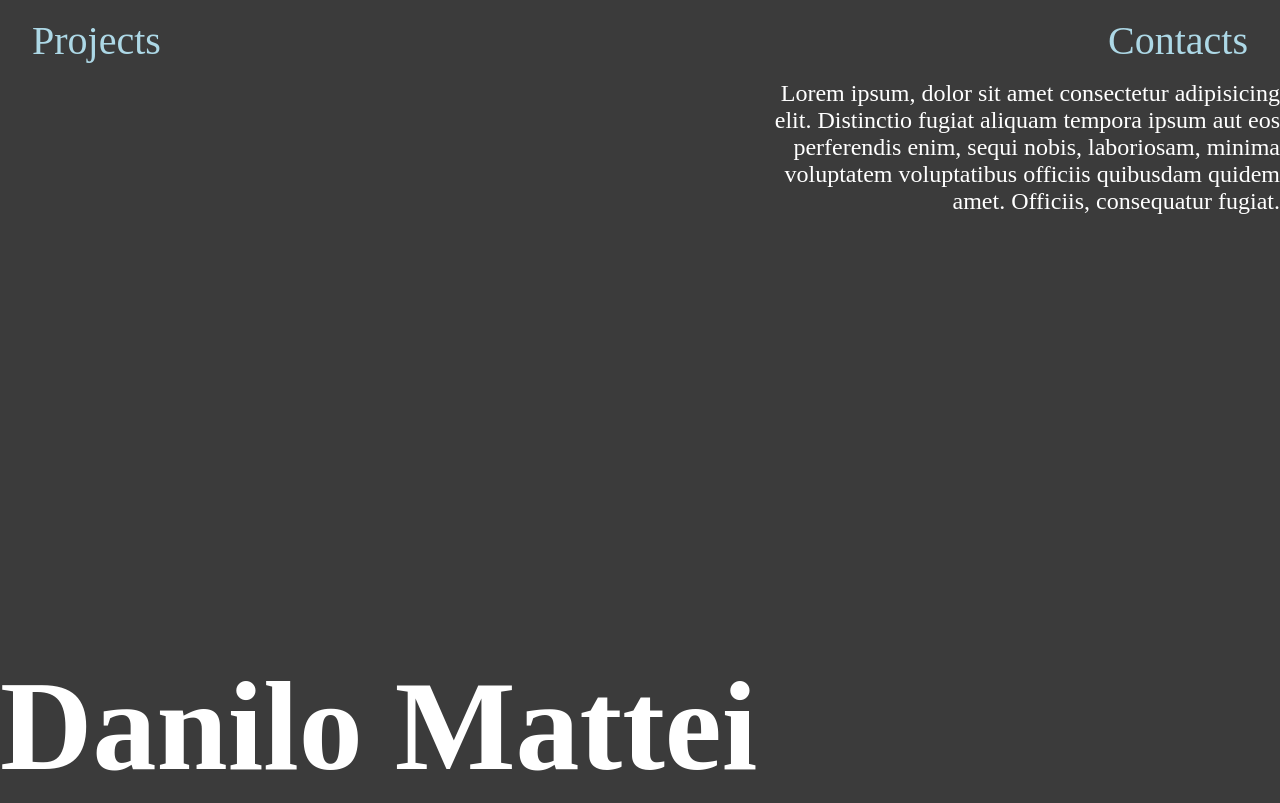
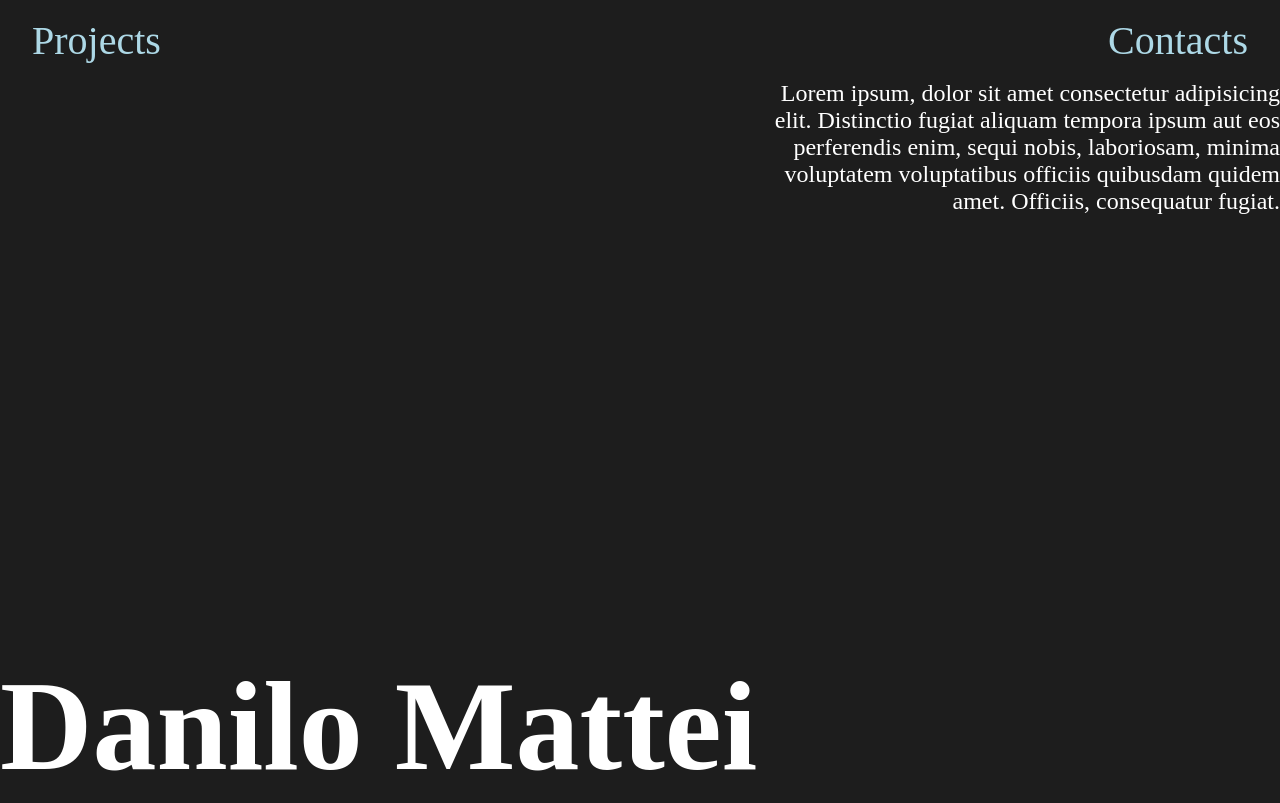
Before and after one commit to danilomattei/portfolio, a plain HTML site: page index.html in a window 1280 px wide. Shown: the top 803 px of the page. Drawn offline with Linux system fonts and the light colour scheme.

Commit message:
Update styles.css
Zmena barvy pozadi

```diff
--- a/styles.css
+++ b/styles.css
@@ -14,7 +14,7 @@ body {
     display: flex;
     justify-content: space-between;
     align-items: center;
-    background: rgb(59, 59, 59);
+    background: rgb(29, 29, 29);
     height: 10vh;
     width: 100%;
     font-size: 2.5rem;
@@ -35,7 +35,7 @@ body {
 }
 
 .page {
-    background: rgb(59, 59, 59);
+    background: rgb(29, 29, 29);
     color: white;
     display: flex;
     height: 90vh;
```
